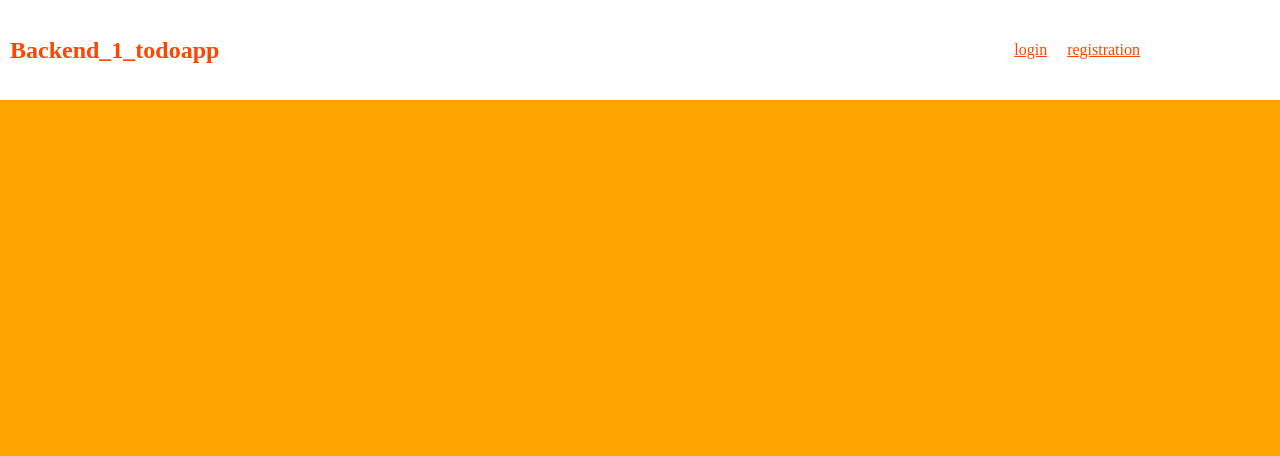
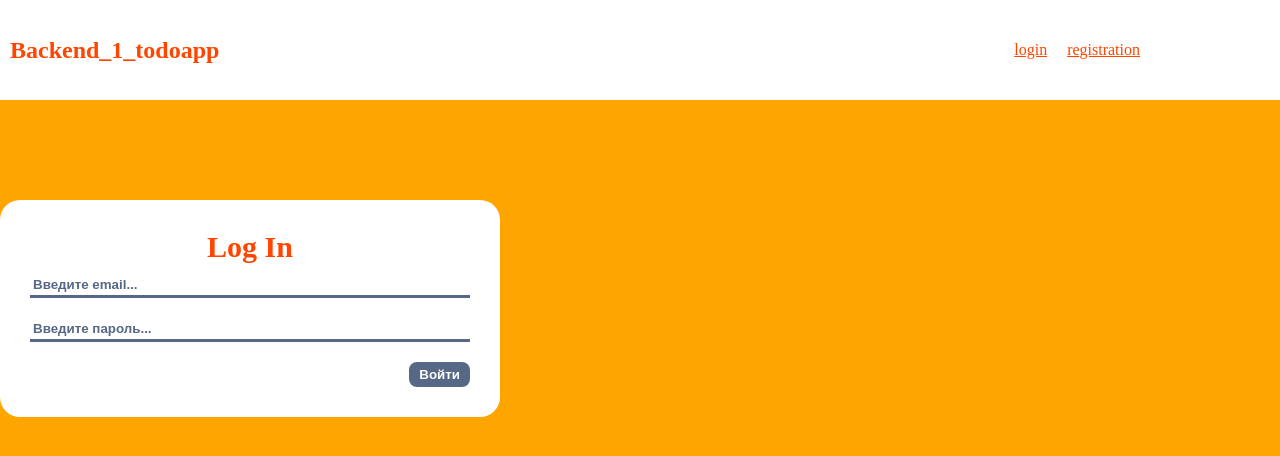
Before and after one commit to w4t33r/be-todo-react-mod1-closing-nackademin, a React (Create React App) app in the folder client/: page /login in a window 1280 px wide. Shown: the top 456 px of the page. Built offline with nearby package versions, Linux system fonts and the light colour scheme.

Commit message:
fixed dispatch

```diff
--- a/client/src/components/App.jsx
+++ b/client/src/components/App.jsx
@@ -2,7 +2,8 @@ import Navbar from "./Navbar";
 import './app.css'
 import {BrowserRouter, Route, Routes} from "react-router-dom";
 import React from "react";
-import Registration from "./registration/Registration";
+import Registration from "./auth/Registration";
+import Login from "./auth/login";
 function App() {
   return (
       <BrowserRouter>
@@ -10,6 +11,7 @@ function App() {
               <Navbar/>
               <Routes>
                   <Route path="/registration" element={<Registration/>}/>
+                  <Route path="/login" element={<Login/>}/>
               </Routes>
           </div>
       </BrowserRouter>
--- a/client/src/components/auth/login.jsx
+++ b/client/src/components/auth/login.jsx
@@ -1,18 +1,23 @@
 import React, {useState} from "react";
 import './login.css'
 import Input from "../../uttils/Input";
+import {login} from "../../action/user";
+import {useDispatch} from "react-redux";
 
 
 const Login = () => {
     const [email, setEmail] = useState("")
     const [password, setPassword] = useState("")
+    const dispatch = useDispatch()
+
+
 
     return (
         <div className='login'>
             <div className="login__header">Log In</div>
             <Input value={email} setValue={setEmail} type="text" placeholder="Введите email..."/>
             <Input value={password} setValue={setPassword} type="password" placeholder="Введите пароль..."/>
-            <button className="login__btn">Войти</button>
+            <button className="login__btn" onClick={() => dispatch(login(email, password))}>Войти</button>
         </div>
     );
 };
```
